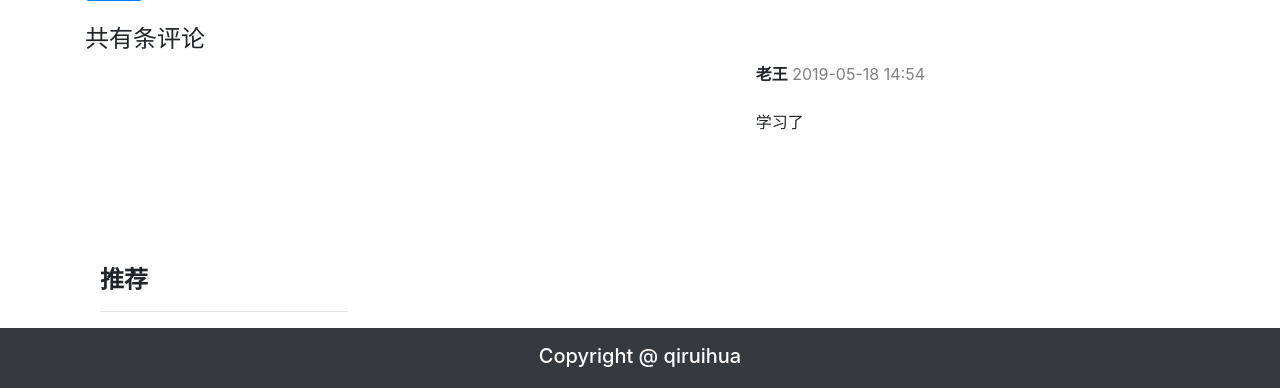
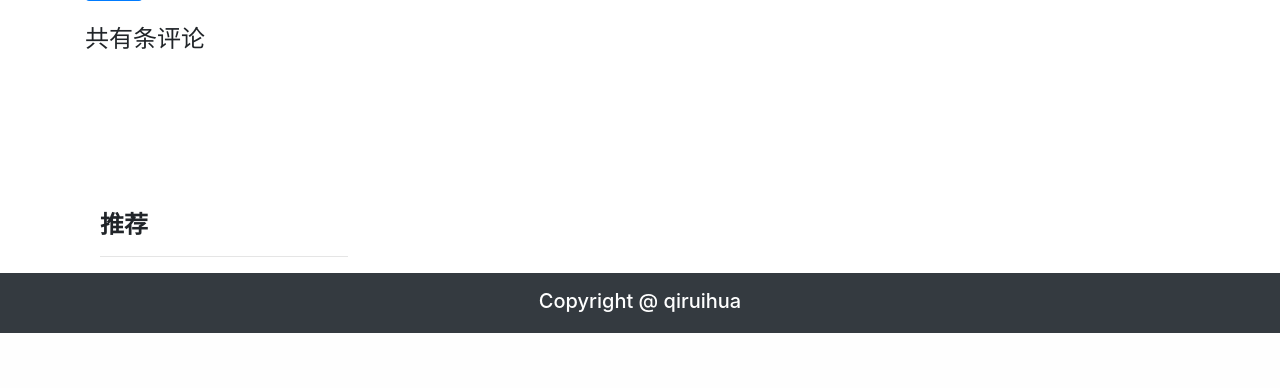
Before and after one commit to 577145213/bolg, a Django app: template blog/templates/detail.html in a window 1280 px wide. Shown: the part 645-1033 px from the top of the page. After the commit the page ends 978 px from the top, so only its background shows below. Run offline with Django 3.2, Linux system fonts and the light colour scheme; the template is opened without the code that fills it, so the values that code supplies are empty; some libraries are stand-ins or nearby versions.

Commit message:
'createproject'

```diff
--- a/blog/templates/detail.html
+++ b/blog/templates/detail.html
@@ -123,11 +123,7 @@
                 </div>
               {% endfor %}
                     <hr><p><strong style="color: pink"></strong></p>
-                    <div>
-                        <div><span><strong>老王</strong></span>&nbsp;<span style="color: gray">2019-05-18 14:54</span></div>
-                        <br>
-                        <p>学习了</p>
-                    </div>
+
                 </div>
                 <div class="pagenation" style="text-align: center">
                     <div id="pagination" class="page"></div>
--- a/blog/templates/register.html
+++ b/blog/templates/register.html
@@ -30,7 +30,7 @@
     <div class="navbar-collapse">
         <ul class="nav navbar-nav">
             <li class="nav-item">
-                <a class="nav-link" href="login.html">登录</a>
+                <a class="nav-link" href="{% url 'users:login' %}">登录</a>
             </li>
         </ul>
     </div>
```
